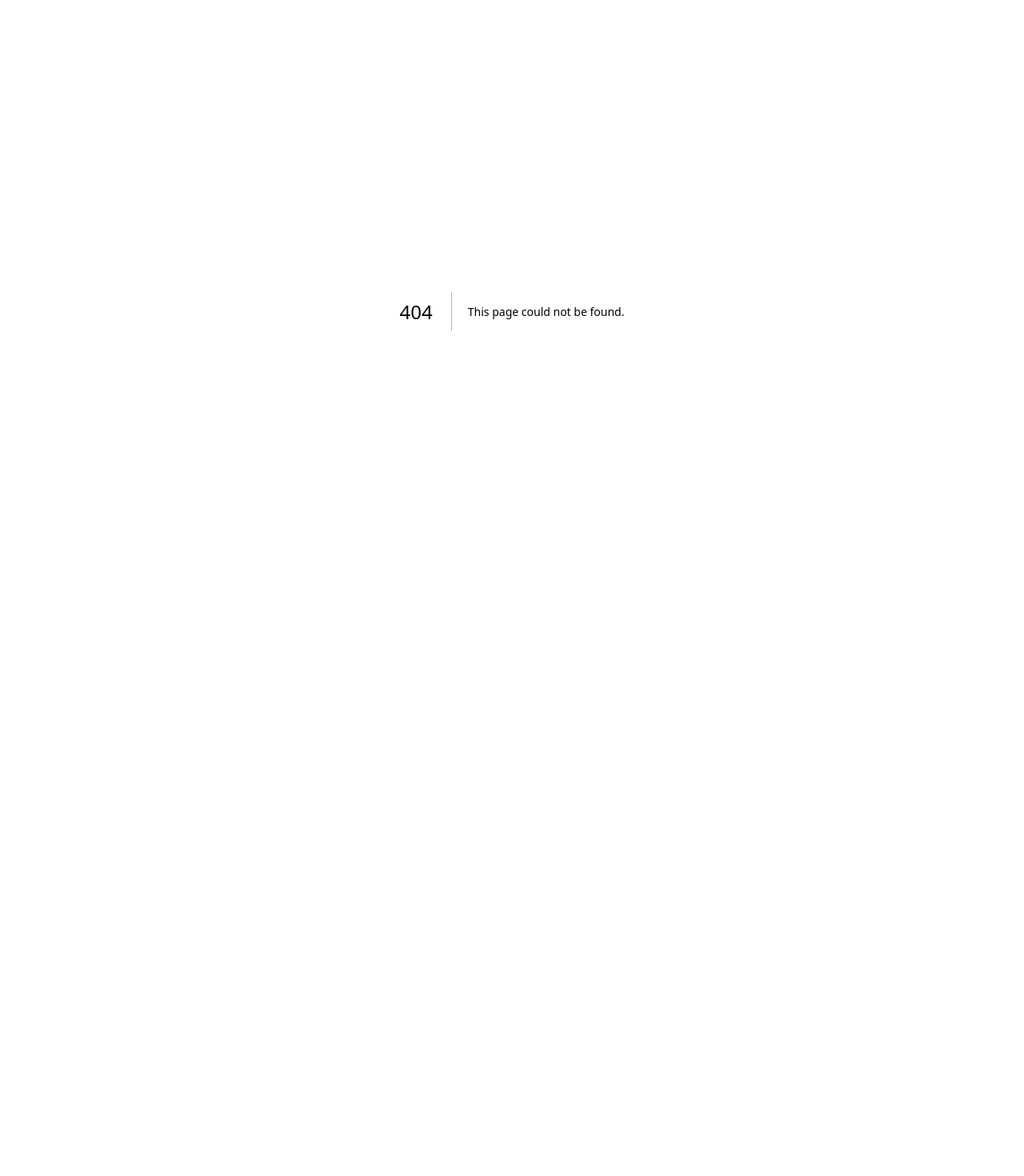
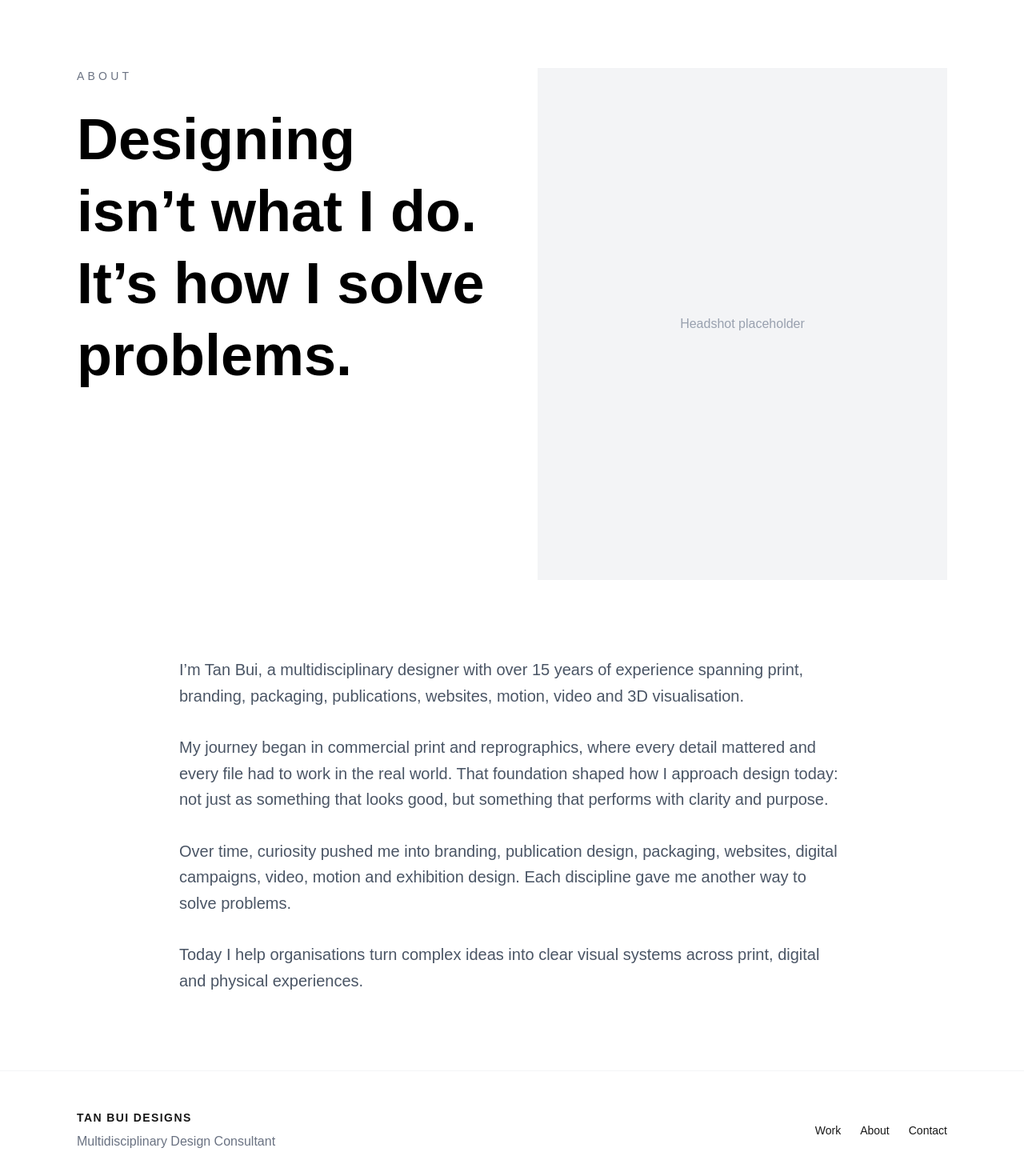
Before and after one commit to tanbuidesigns/tan-bui-designs, a Next.js app: page /about in a window 1280 px wide. Before the commit this address had no page. Shown: the part 80-1550 px from the top of the page at 80% size. Before the commit the page ends 869 px from the top, so only its background shows below. Built offline with nearby package versions, Linux system fonts and the light colour scheme.

Commit message:
Add core website pages and footer

```diff
--- /dev/null
+++ b/src/app/about/page.tsx
@@ -0,0 +1,47 @@
+export default function AboutPage() {
+  return (
+    <main className="bg-white text-black">
+      <section className="max-w-6xl mx-auto px-8 py-24 grid md:grid-cols-2 gap-16 items-start">
+        <div>
+          <p className="uppercase tracking-[0.3em] text-sm text-gray-500 mb-6">
+            About
+          </p>
+
+          <h1 className="text-5xl md:text-7xl font-bold leading-tight">
+            Designing isn’t what I do. It’s how I solve problems.
+          </h1>
+        </div>
+
+        <div className="aspect-[4/5] bg-gray-100 flex items-center justify-center text-gray-400">
+          Headshot placeholder
+        </div>
+      </section>
+
+      <section className="max-w-4xl mx-auto px-8 pb-24 space-y-8 text-xl text-gray-600 leading-relaxed">
+        <p>
+          I’m Tan Bui, a multidisciplinary designer with over 15 years of
+          experience spanning print, branding, packaging, publications,
+          websites, motion, video and 3D visualisation.
+        </p>
+
+        <p>
+          My journey began in commercial print and reprographics, where every
+          detail mattered and every file had to work in the real world. That
+          foundation shaped how I approach design today: not just as something
+          that looks good, but something that performs with clarity and purpose.
+        </p>
+
+        <p>
+          Over time, curiosity pushed me into branding, publication design,
+          packaging, websites, digital campaigns, video, motion and exhibition
+          design. Each discipline gave me another way to solve problems.
+        </p>
+
+        <p>
+          Today I help organisations turn complex ideas into clear visual
+          systems across print, digital and physical experiences.
+        </p>
+      </section>
+    </main>
+  );
+}
--- /dev/null
+++ b/src/app/contact/page.tsx
@@ -0,0 +1,34 @@
+export default function ContactPage() {
+  return (
+    <main className="bg-white text-black">
+      <section className="max-w-6xl mx-auto px-8 py-24">
+        <p className="uppercase tracking-[0.3em] text-sm text-gray-500 mb-6">
+          Contact
+        </p>
+
+        <h1 className="text-5xl md:text-7xl font-bold leading-tight max-w-4xl">
+          Let’s build something clear, useful and meaningful.
+        </h1>
+
+        <p className="text-xl text-gray-600 mt-8 max-w-3xl">
+          Whether you need branding, publication design, a website, packaging,
+          exhibition design or creative direction, I’d be happy to hear about
+          your project.
+        </p>
+
+        <div className="mt-16 border-t border-gray-100 pt-12">
+          <p className="text-sm uppercase tracking-wide text-gray-500 mb-2">
+            Email
+          </p>
+
+          <a
+            href="mailto:hello@tanbuidesigns.com"
+            className="text-3xl font-semibold underline underline-offset-8"
+          >
+            hello@tanbuidesigns.com
+          </a>
+        </div>
+      </section>
+    </main>
+  );
+}
--- a/src/app/layout.tsx
+++ b/src/app/layout.tsx
@@ -1,6 +1,7 @@
 import type { Metadata } from "next";
 import { Geist, Geist_Mono } from "next/font/google";
 import Navbar from "@/components/Navbar";
+import Footer from "@/components/Footer";
 import "./globals.css";
 
 const geistSans = Geist({
@@ -31,6 +32,7 @@ export default function RootLayout({
       <body className="min-h-full flex flex-col">
         <Navbar />
         {children}
+        <Footer />
       </body>
     </html>
   );
--- /dev/null
+++ b/src/app/work/page.tsx
@@ -0,0 +1,19 @@
+import FeaturedWorkSection from "@/components/FeaturedWorkSection";
+
+export default function WorkPage() {
+  return (
+    <main className="bg-white text-black">
+      <section className="max-w-6xl mx-auto px-8 pt-24">
+        <p className="uppercase tracking-[0.3em] text-sm text-gray-500 mb-6">
+          Work
+        </p>
+
+        <h1 className="text-5xl md:text-7xl font-bold leading-tight max-w-4xl">
+          Selected projects across print, digital and physical experiences.
+        </h1>
+      </section>
+
+      <FeaturedWorkSection />
+    </main>
+  );
+}
--- /dev/null
+++ b/src/components/Footer.tsx
@@ -0,0 +1,24 @@
+import Link from "next/link";
+
+export default function Footer() {
+  return (
+    <footer className="border-t border-gray-100 mt-auto">
+      <div className="max-w-6xl mx-auto px-8 py-12 flex flex-col md:flex-row gap-6 md:items-center md:justify-between">
+        <div>
+          <p className="font-semibold tracking-widest text-sm">
+            TAN BUI DESIGNS
+          </p>
+          <p className="text-gray-500 mt-2">
+            Multidisciplinary Design Consultant
+          </p>
+        </div>
+
+        <nav className="flex gap-6 text-sm">
+          <Link href="/work">Work</Link>
+          <Link href="/about">About</Link>
+          <Link href="/contact">Contact</Link>
+        </nav>
+      </div>
+    </footer>
+  );
+}
--- a/src/components/Navbar.tsx
+++ b/src/components/Navbar.tsx
@@ -1,16 +1,20 @@
+import Link from "next/link";
+
 export default function Navbar() {
   return (
     <header className="sticky top-0 z-50 bg-white border-b border-gray-100">
       <div className="max-w-6xl mx-auto px-8 py-6 flex items-center">
-        <div className="font-semibold tracking-widest text-sm text-black">
-          TAN BUI
-        </div>
+        <Link
+          href="/"
+          className="font-semibold tracking-widest text-sm text-black"
+        >
+          TAN BUI DESIGNS
+        </Link>
 
         <nav className="flex gap-8 text-sm ml-auto text-black">
-          <a href="#">Work</a>
-          <a href="#">Expertise</a>
-          <a href="#">About</a>
-          <a href="#">Contact</a>
+          <Link href="/work">Work</Link>
+          <Link href="/about">About</Link>
+          <Link href="/contact">Contact</Link>
         </nav>
       </div>
     </header>
```
